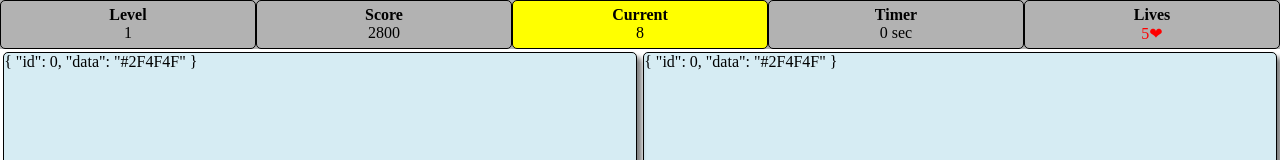
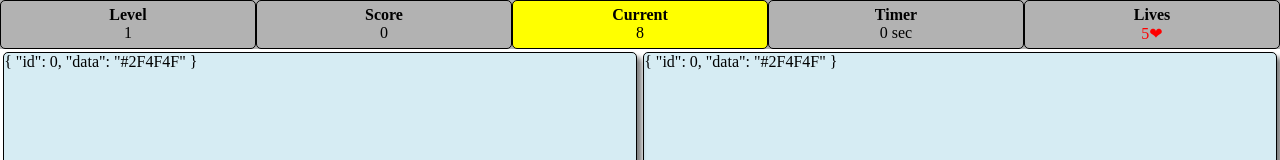
Before and after one commit to meireliezer/memory-game, an Angular app: page / in a window 1280 px wide. Shown: the top 160 px of the page. Built offline with nearby package versions, Linux system fonts and the light colour scheme.

Commit message:
total score

```diff
--- a/src/app/app.component.html
+++ b/src/app/app.component.html
@@ -1,6 +1,6 @@
 <header class="header">
   <div class="header__section level">Level<div class="value">{{level}}</div></div>
-  <div class="header__section score"> Score <div class="value">{{2800}}</div></div>
+  <div class="header__section score"> Score <div class="value">{{totalScore}}</div></div>
   <div class="header__section current_score"
         [ngClass]="currentClass()"
         > Current <div class="value">{{current}}</div></div>
--- a/src/app/app.component.ts
+++ b/src/app/app.component.ts
@@ -52,6 +52,10 @@ export class AppComponent {
 
   public get gameState(){
     return this._gameState;
+  }
+
+  public get totalScore() {
+    return this.memoryGameManagerService.getTotalScore()
   }
 
   public onNextLevel() {
--- a/src/app/core/memory-game-manager.service.ts
+++ b/src/app/core/memory-game-manager.service.ts
@@ -31,6 +31,15 @@ export class MemoryGameManagerService {
 
   public getLives() {
     return  this._lives;
+  }
+
+
+  public getTotalScore(){
+    let total = 0;
+    total = this.userDataService.getLevelHistory()
+    .map( item => item.score)
+    .reduce( (accumulator, currentValue) => accumulator + currentValue, 0);
+    return total;
   }
 
   public changeLive(lives: number){
```
